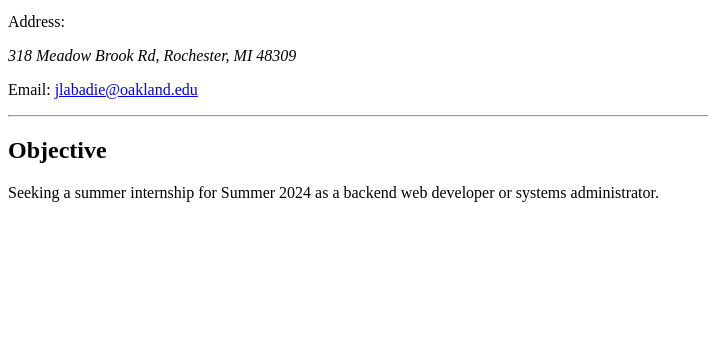
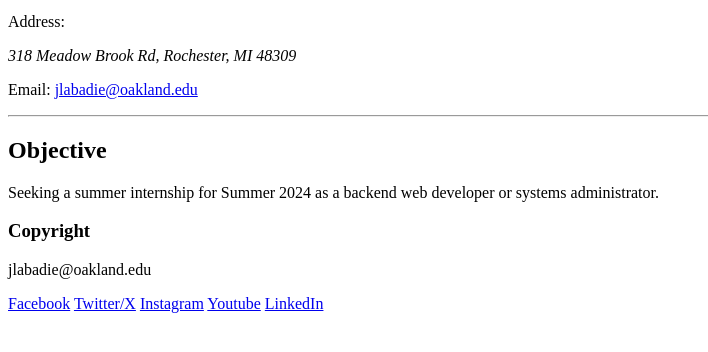
Before and after one commit to Technoknight17/Labadie_hw1TH_csi3150_fs2023, a plain HTML site: page html/my_resume.html in a window 1280 px wide. Shown: the part 174-526 px from the top of the page, without its empty margins (0-708 px from the left). Drawn offline with Linux system fonts and the light colour scheme.

Commit message:
Added copyright information to resume

```diff
--- a/html/my_resume.html
+++ b/html/my_resume.html
@@ -30,6 +30,20 @@
     <section id="professionalExperience"></section>
     <section id="educationalExperiences"></section>
     <section id="extracurricular/Hobbies"></section>
-	<footer></footer>
+	<footer>
+        <div id="copyrightInfo">
+            <h3>Copyright</h3>
+            <p>jlabadie@oakland.edu</p>
+            <p>
+              <a href="https://www.facebook.com/oaklandu">Facebook</a>
+              <a href="https://twitter.com/oaklandu">Twitter/X</a>
+              <a href="https://www.instagram.com/oaklandu/">Instagram</a>
+              <a href="https://www.youtube.com/user/oaklanduniv">Youtube</a>
+              <a href="https://www.linkedin.com/school/oakland-university/"
+                >LinkedIn</a
+              >
+            </p>
+          </div>
+    </footer>
 </body>
 </html>
```
